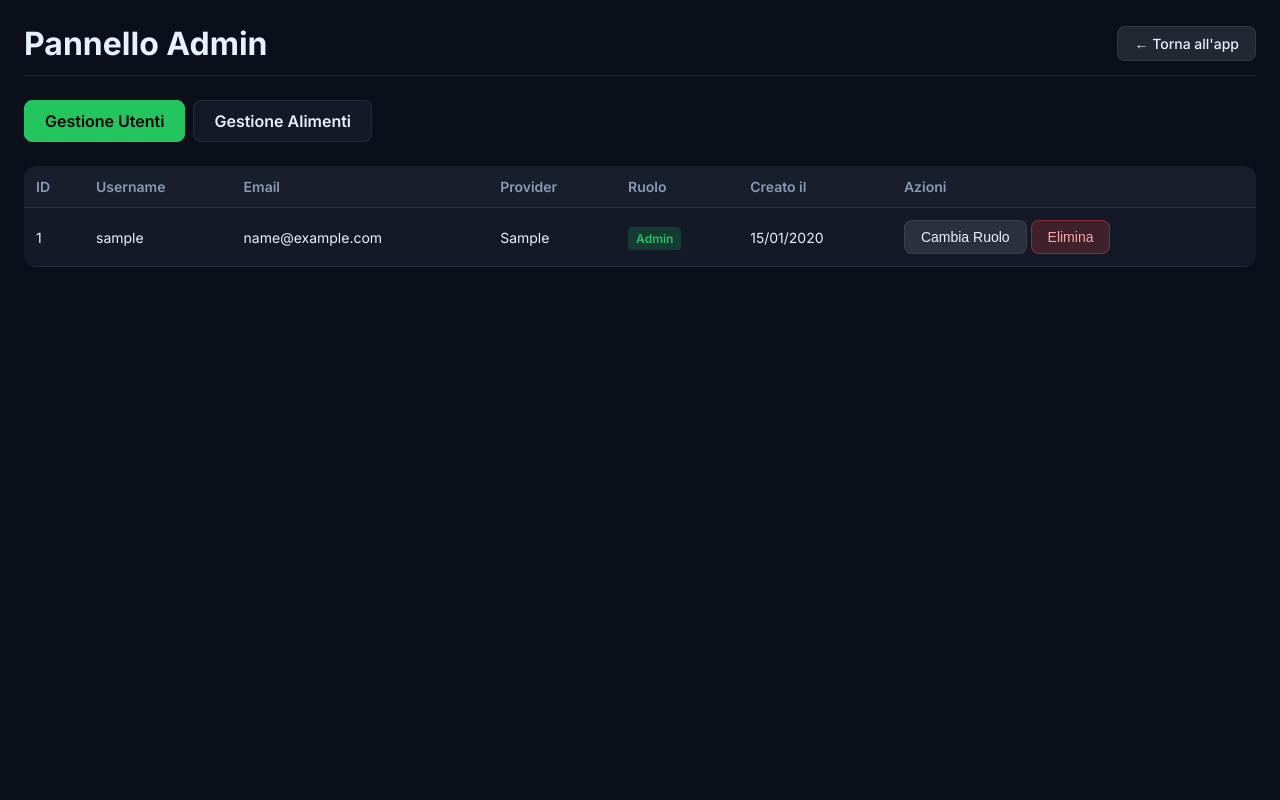
After one commit to ghepa2003/DietaPro, a Flask app: page /admin in a window 1280 px wide. The commit adds this page. Run offline with Flask 3, Linux system fonts and the light colour scheme; the visitor is signed in with stand-in values (Sample User, id 1); tables that the repository leaves empty hold one stand-in row (values such as "Sample post").

Commit message:
admin changes

```diff
--- a/app.py
+++ b/app.py
@@ -37,6 +37,21 @@ db.init_app(app)
 # Assicura che le tabelle vengano create se non esistono (fondamentale per Vercel serverless / db temporaneo)
 with app.app_context():
     db.create_all()
+
+    # Migrazione per aggiungere is_admin se il DB esisteva già
+    from sqlalchemy import text
+    try:
+        db.session.execute(text("ALTER TABLE users ADD COLUMN is_admin BOOLEAN DEFAULT FALSE"))
+        db.session.commit()
+    except Exception:
+        db.session.rollback() # la colonna esiste già
+
+    # Assegna automaticamente i privilegi di admin a ghessi2003@gmail.com
+    from models import User
+    admin_user = User.query.filter_by(email="ghessi2003@gmail.com").first()
+    if admin_user and not admin_user.is_admin:
+        admin_user.is_admin = True
+        db.session.commit()
 
 # OAuth Configuration
 oauth = OAuth(app)
@@ -331,6 +346,7 @@ def index():
         weekly_state=weekly_state,
         selected_day=selected_day,
         username=user.username,
+        is_admin=user.is_admin,
         meal_choices=meal_choices,
     )
 
@@ -733,6 +749,73 @@ def api_seed():
         db.session.rollback()
         return jsonify({"error": str(e)}), 500
 
+from functools import wraps
+
+def require_admin_decorator(f):
+    @wraps(f)
+    def decorated_function(*args, **kwargs):
+        user = get_current_user()
+        if not user or not user.is_admin:
+            if request.is_json:
+                return jsonify({"error": "Accesso negato"}), 403
+            return redirect(url_for('index'))
+        return f(*args, **kwargs)
+    return decorated_function
+
+@app.route("/admin")
+@require_admin_decorator
+def admin_dashboard():
+    users = User.query.all()
+    foods = Food.query.all()
+    return render_template("admin.html", users=users, foods=foods)
+
+@app.route("/admin/delete_user/<int:user_id>", methods=["POST"])
+@require_admin_decorator
+def admin_delete_user(user_id):
+    u = User.query.get(user_id)
+    if not u: return jsonify({"error": "Utente non trovato"}), 404
+    db.session.delete(u)
+    db.session.commit()
+    return jsonify({"success": True})
+
+@app.route("/admin/toggle_admin/<int:user_id>", methods=["POST"])
+@require_admin_decorator
+def admin_toggle_admin(user_id):
+    u = User.query.get(user_id)
+    if not u: return jsonify({"error": "Utente non trovato"}), 404
+    if u.id == session.get("user_id"):
+        return jsonify({"error": "Non puoi rimuovere i tuoi stessi privilegi"}), 400
+    u.is_admin = not u.is_admin
+    db.session.commit()
+    return jsonify({"success": True, "is_admin": u.is_admin})
+
+@app.route("/admin/delete_food/<int:food_id>", methods=["POST"])
+@require_admin_decorator
+def admin_delete_food(food_id):
+    f = Food.query.get(food_id)
+    if not f: return jsonify({"error": "Alimento non trovato"}), 404
+    db.session.delete(f)
+    db.session.commit()
+    return jsonify({"success": True})
+
+@app.route("/admin/edit_food/<int:food_id>", methods=["POST"])
+@require_admin_decorator
+def admin_edit_food(food_id):
+    f = Food.query.get(food_id)
+    if not f: return jsonify({"error": "Alimento non trovato"}), 404
+    payload = request.get_json()
+    if not payload: return jsonify({"error": "Dati mancanti"}), 400
+
+    f.nome = payload.get("nome", f.nome)
+    f.categoria = payload.get("categoria", f.categoria).lower()
+    f.calorie = float(payload.get("calorie", f.calorie))
+    f.carboidrati = float(payload.get("carboidrati", f.carboidrati))
+    f.proteine = float(payload.get("proteine", f.proteine))
+    f.grassi = float(payload.get("grassi", f.grassi))
+
+    db.session.commit()
+    return jsonify({"success": True})
+
 if __name__ == "__main__":
     debug = (os.environ.get("FLASK_DEBUG", "0") == "1")
     host = os.environ.get("HOST", "0.0.0.0")
--- a/models.py
+++ b/models.py
@@ -17,6 +17,7 @@ class User(db.Model):
     username = db.Column(db.String(80), unique=True, nullable=True) # Used for Local Auth
     pin_hash = db.Column(db.String(256), nullable=True) # Nullable because Google users don't need a PIN
     auth_provider = db.Column(db.String(20), nullable=False, default='local') # 'local' or 'google'
+    is_admin = db.Column(db.Boolean, default=False, nullable=False)
     created_at = db.Column(db.DateTime, default=datetime.utcnow)
 
     # Relationships
--- /dev/null
+++ b/templates/admin.html
@@ -0,0 +1,333 @@
+<!doctype html>
+<html lang="it">
+<head>
+  <meta charset="utf-8"/>
+  <meta name="viewport" content="width=device-width, initial-scale=1.0"/>
+  <title>DietaPro — Pannello Admin</title>
+  <link href="https://fonts.googleapis.com/css2?family=Inter:wght@400;500;600;700;800&display=swap" rel="stylesheet">
+  <style>
+    *, *::before, *::after { box-sizing: border-box; margin: 0; padding: 0; }
+    :root {
+      --bg: #0a0f1a;
+      --surface: rgba(22, 28, 42, 0.85);
+      --border: rgba(255,255,255,0.08);
+      --accent: #22c55e;
+      --accent-dark: #16a34a;
+      --text: #e8f0fe;
+      --text-muted: #8b9ab8;
+      --danger: #ef4444;
+    }
+    body {
+      font-family: 'Inter', sans-serif;
+      background: var(--bg);
+      color: var(--text);
+      min-height: 100vh;
+      padding: 24px;
+    }
+    header {
+      display: flex;
+      justify-content: space-between;
+      align-items: center;
+      margin-bottom: 24px;
+      padding-bottom: 12px;
+      border-bottom: 1px solid var(--border);
+    }
+    .header-left {
+      display: flex;
+      align-items: center;
+      gap: 12px;
+    }
+    .btn {
+      background: rgba(255,255,255,0.1);
+      border: 1px solid var(--border);
+      color: var(--text);
+      padding: 8px 16px;
+      border-radius: 8px;
+      cursor: pointer;
+      text-decoration: none;
+      font-size: 14px;
+      font-weight: 500;
+    }
+    .btn:hover { background: rgba(255,255,255,0.15); }
+    .btn-danger { background: rgba(239, 68, 68, 0.2); color: #fca5a5; border-color: rgba(239, 68, 68, 0.4); }
+    .btn-danger:hover { background: rgba(239, 68, 68, 0.3); }
+    .btn-accent { background: var(--accent); color: #000; border: none; }
+    .btn-accent:hover { background: var(--accent-dark); }
+
+    .tabs {
+      display: flex;
+      gap: 8px;
+      margin-bottom: 24px;
+    }
+    .tab {
+      padding: 10px 20px;
+      background: var(--surface);
+      border: 1px solid var(--border);
+      border-radius: 8px;
+      cursor: pointer;
+      font-weight: 600;
+    }
+    .tab.active {
+      background: var(--accent);
+      color: #000;
+      border-color: var(--accent);
+    }
+    .panel { display: none; }
+    .panel.active { display: block; }
+
+    table {
+      width: 100%;
+      border-collapse: collapse;
+      background: var(--surface);
+      border-radius: 12px;
+      overflow: hidden;
+    }
+    th, td {
+      padding: 12px;
+      text-align: left;
+      border-bottom: 1px solid var(--border);
+      font-size: 14px;
+    }
+    th {
+      background: rgba(255,255,255,0.02);
+      color: var(--text-muted);
+      font-weight: 600;
+    }
+    tr:hover td { background: rgba(255,255,255,0.02); }
+
+    .badge {
+      padding: 4px 8px;
+      border-radius: 4px;
+      font-size: 12px;
+      font-weight: 600;
+    }
+    .badge-admin { background: rgba(34,197,94,0.2); color: var(--accent); }
+    .badge-user { background: rgba(255,255,255,0.1); color: var(--text-muted); }
+
+    /* Edit Modal */
+    #editModal {
+      display: none;
+      position: fixed;
+      inset: 0;
+      background: rgba(0,0,0,0.8);
+      z-index: 1000;
+      align-items: center;
+      justify-content: center;
+    }
+    .modal-content {
+      background: #161c2a;
+      padding: 24px;
+      border-radius: 12px;
+      width: 400px;
+      border: 1px solid var(--border);
+    }
+    .modal-content h3 { margin-bottom: 16px; }
+    .form-group { margin-bottom: 12px; }
+    .form-group label { display: block; font-size: 12px; color: var(--text-muted); margin-bottom: 4px; }
+    .form-group input, .form-group select {
+      width: 100%; padding: 8px; border-radius: 6px; border: 1px solid var(--border);
+      background: rgba(255,255,255,0.05); color: var(--text);
+    }
+    .modal-actions { display: flex; justify-content: flex-end; gap: 8px; margin-top: 16px; }
+  </style>
+</head>
+<body>
+
+  <header>
+    <div class="header-left">
+      <h1>Pannello Admin</h1>
+    </div>
+    <a href="{{ url_for('index') }}" class="btn">← Torna all'app</a>
+  </header>
+
+  <div class="tabs">
+    <div class="tab active" onclick="switchTab('users')">Gestione Utenti</div>
+    <div class="tab" onclick="switchTab('foods')">Gestione Alimenti</div>
+  </div>
+
+  <!-- Users Panel -->
+  <div id="users" class="panel active">
+    <table>
+      <thead>
+        <tr>
+          <th>ID</th>
+          <th>Username</th>
+          <th>Email</th>
+          <th>Provider</th>
+          <th>Ruolo</th>
+          <th>Creato il</th>
+          <th>Azioni</th>
+        </tr>
+      </thead>
+      <tbody>
+        {% for u in users %}
+        <tr>
+          <td>{{ u.id }}</td>
+          <td>{{ u.username }}</td>
+          <td>{{ u.email or 'N/A' }}</td>
+          <td>{{ u.auth_provider }}</td>
+          <td>
+            {% if u.is_admin %}
+            <span class="badge badge-admin">Admin</span>
+            {% else %}
+            <span class="badge badge-user">User</span>
+            {% endif %}
+          </td>
+          <td>{{ u.created_at.strftime('%d/%m/%Y') }}</td>
+          <td>
+            <button class="btn" onclick="toggleAdmin({{ u.id }})">Cambia Ruolo</button>
+            <button class="btn btn-danger" onclick="deleteUser({{ u.id }})">Elimina</button>
+          </td>
+        </tr>
+        {% endfor %}
+      </tbody>
+    </table>
+  </div>
+
+  <!-- Foods Panel -->
+  <div id="foods" class="panel">
+    <table>
+      <thead>
+        <tr>
+          <th>ID</th>
+          <th>Nome</th>
+          <th>Categoria</th>
+          <th>Kcal</th>
+          <th>Carbo</th>
+          <th>Pro</th>
+          <th>Grassi</th>
+          <th>Azioni</th>
+        </tr>
+      </thead>
+      <tbody>
+        {% for f in foods %}
+        <tr>
+          <td>{{ f.id }}</td>
+          <td>{{ f.nome }}</td>
+          <td style="text-transform: capitalize;">{{ f.categoria }}</td>
+          <td>{{ f.calorie }}</td>
+          <td>{{ f.carboidrati }}</td>
+          <td>{{ f.proteine }}</td>
+          <td>{{ f.grassi }}</td>
+          <td>
+            <button class="btn" onclick='openEditFoodModal({{ f.id }}, {{ f.nome|tojson }}, "{{ f.categoria }}", {{ f.calorie }}, {{ f.carboidrati }}, {{ f.proteine }}, {{ f.grassi }})'>Modifica</button>
+            <button class="btn btn-danger" onclick="deleteFood({{ f.id }})">Elimina</button>
+          </td>
+        </tr>
+        {% endfor %}
+      </tbody>
+    </table>
+  </div>
+
+  <!-- Edit Food Modal -->
+  <div id="editModal">
+    <div class="modal-content">
+      <h3>Modifica Alimento</h3>
+      <input type="hidden" id="edit_id">
+      <div class="form-group">
+        <label>Nome</label>
+        <input type="text" id="edit_nome">
+      </div>
+      <div class="form-group">
+        <label>Categoria</label>
+        <select id="edit_categoria">
+          <option value="carboidrati">Carboidrati</option>
+          <option value="proteine">Proteine</option>
+          <option value="grassi">Grassi</option>
+          <option value="frutta">Frutta</option>
+          <option value="verdura">Verdura</option>
+        </select>
+      </div>
+      <div class="form-group">
+        <label>Calorie (kcal)</label>
+        <input type="number" step="0.1" id="edit_calorie">
+      </div>
+      <div class="form-group">
+        <label>Carboidrati (g)</label>
+        <input type="number" step="0.1" id="edit_carboidrati">
+      </div>
+      <div class="form-group">
+        <label>Proteine (g)</label>
+        <input type="number" step="0.1" id="edit_proteine">
+      </div>
+      <div class="form-group">
+        <label>Grassi (g)</label>
+        <input type="number" step="0.1" id="edit_grassi">
+      </div>
+      <div class="modal-actions">
+        <button class="btn" onclick="closeModal()">Annulla</button>
+        <button class="btn btn-accent" onclick="saveFood()">Salva</button>
+      </div>
+    </div>
+  </div>
+
+  <script>
+    function switchTab(tabId) {
+      document.querySelectorAll('.tab').forEach(t => t.classList.remove('active'));
+      document.querySelectorAll('.panel').forEach(p => p.classList.remove('active'));
+      document.querySelector(`.tab[onclick="switchTab('${tabId}')"]`).classList.add('active');
+      document.getElementById(tabId).classList.add('active');
+    }
+
+    async function toggleAdmin(id) {
+      if(!confirm("Vuoi davvero cambiare il ruolo di questo utente?")) return;
+      const res = await fetch(`/admin/toggle_admin/${id}`, { method: 'POST' });
+      const data = await res.json();
+      if(data.success) location.reload();
+      else alert(data.error);
+    }
+
+    async function deleteUser(id) {
+      if(!confirm("Sei sicuro di voler ELIMINARE questo utente in modo permanente?")) return;
+      const res = await fetch(`/admin/delete_user/${id}`, { method: 'POST' });
+      const data = await res.json();
+      if(data.success) location.reload();
+      else alert(data.error);
+    }
+
+    async function deleteFood(id) {
+      if(!confirm("Sei sicuro di voler eliminare questo alimento?")) return;
+      const res = await fetch(`/admin/delete_food/${id}`, { method: 'POST' });
+      const data = await res.json();
+      if(data.success) location.reload();
+      else alert(data.error);
+    }
+
+    function openEditFoodModal(id, nome, categoria, calorie, carbo, pro, grassi) {
+      document.getElementById('edit_id').value = id;
+      document.getElementById('edit_nome').value = nome;
+      document.getElementById('edit_categoria').value = categoria.toLowerCase();
+      document.getElementById('edit_calorie').value = calorie;
+      document.getElementById('edit_carboidrati').value = carbo;
+      document.getElementById('edit_proteine').value = pro;
+      document.getElementById('edit_grassi').value = grassi;
+      document.getElementById('editModal').style.display = 'flex';
+    }
+
+    function closeModal() {
+      document.getElementById('editModal').style.display = 'none';
+    }
+
+    async function saveFood() {
+      const id = document.getElementById('edit_id').value;
+      const payload = {
+        nome: document.getElementById('edit_nome').value,
+        categoria: document.getElementById('edit_categoria').value,
+        calorie: document.getElementById('edit_calorie').value,
+        carboidrati: document.getElementById('edit_carboidrati').value,
+        proteine: document.getElementById('edit_proteine').value,
+        grassi: document.getElementById('edit_grassi').value,
+      };
+
+      const res = await fetch(`/admin/edit_food/${id}`, {
+        method: 'POST',
+        headers: { 'Content-Type': 'application/json' },
+        body: JSON.stringify(payload)
+      });
+      const data = await res.json();
+      if(data.success) location.reload();
+      else alert(data.error);
+    }
+  </script>
+</body>
+</html>
--- a/templates/index.html
+++ b/templates/index.html
@@ -1202,6 +1202,11 @@
       <div class="avatar">{{ username[0]|upper }}</div>
       <strong>{{ username }}</strong>
     </div>
+    {% if is_admin %}
+    <a href="{{ url_for('admin_dashboard') }}" style="text-decoration:none; margin-right: 12px;">
+      <button class="btn-logout" type="button" style="background:var(--accent); color:#fff; border:none; padding:8px 16px;">Admin Panel</button>
+    </a>
+    {% endif %}
     <a href="{{ url_for('logout') }}" style="text-decoration:none;">
       <button class="btn-logout" type="button">Esci</button>
     </a>
```
